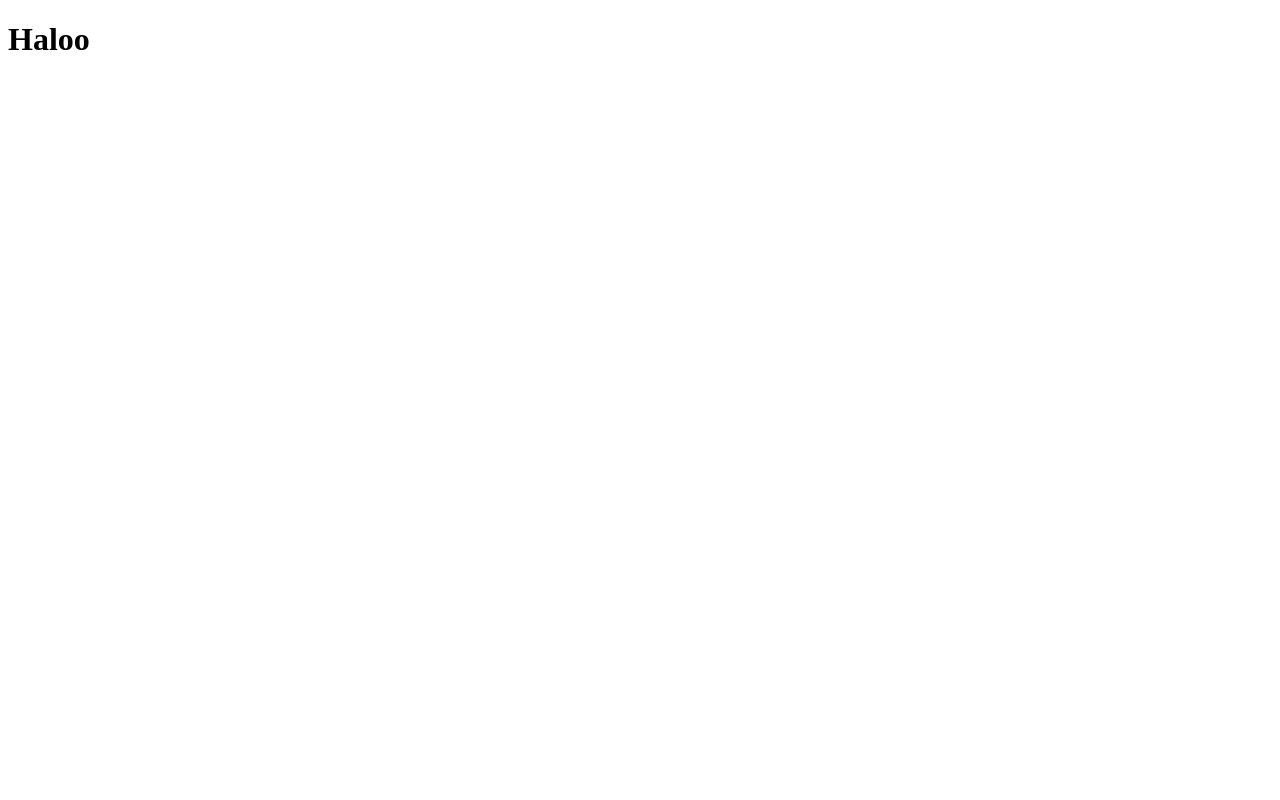
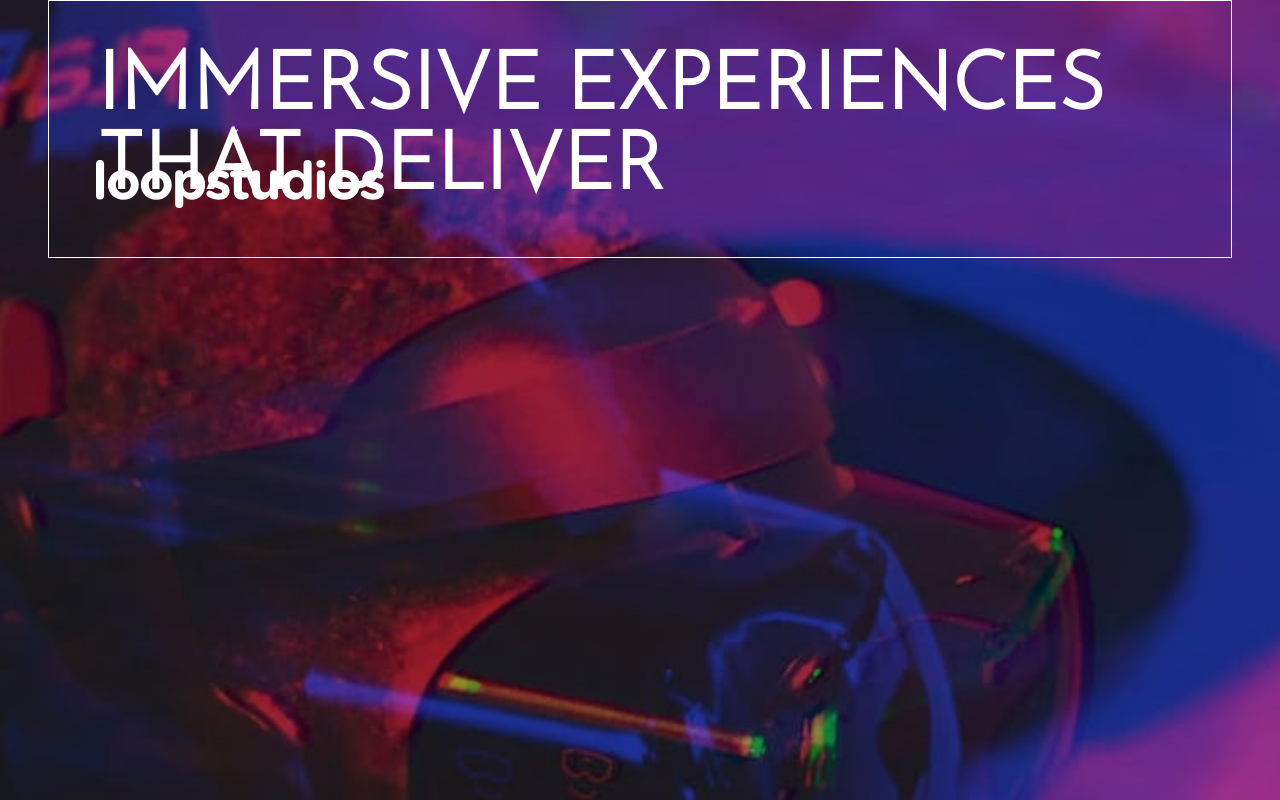
Before and after one commit to Rakha112/loopstudios-landing-page, a React (Create React App) app: page / in a window 1280 px wide. Built offline with nearby package versions, Linux system fonts and the light colour scheme.

Commit message:
initial commit

```diff
--- a/src/App.js
+++ b/src/App.js
@@ -1,9 +1,11 @@
-
+import Home from "./components/Home";
+import Navbar from './components/Navbar'
 
 function App() {
   return (
-    <div className="App">
-      <h1>Haloo</h1>
+    <div className="container">
+      <Navbar />
+      <Home />
     </div>
   );
 }
--- /dev/null
+++ b/src/components/Home.js
@@ -0,0 +1,15 @@
+import React from 'react'
+
+import bgHome from '../images/mobile/image-hero.jpg'
+const Home = () => {
+    return (
+        <div className="home">
+            <img className="bgHero" src={bgHome} alt="" />
+            <h1>
+                immersive experiences that deliver
+            </h1>
+        </div>
+    )
+}
+
+export default Home
--- /dev/null
+++ b/src/components/Navbar.js
@@ -0,0 +1,27 @@
+import React, {useState} from 'react'
+import logo from '../images/logo.svg'
+import ham from '../images/icon-hamburger.svg'
+import close from '../images/icon-close.svg'
+import navList from './data/dataNavList'
+
+const Navbar = () => {
+    const [isKlik , setisKlik] = useState(false)
+    return (
+        <div className="navbar">
+            <img className="logo" src={logo} alt="logo" />
+            <ul className={isKlik ? "aktif" : ""} >
+                { navList.map((list) => {
+                    console.log(list);
+                        return (
+                            <li key={list.id}><a href="#">{list.p}</a></li>
+                        )
+                    })
+                }
+            </ul>
+            <img className="ham" onClick={() => setisKlik(!isKlik)} src={ham} alt="menu" />
+            <img className="close" src={close} alt="close" />
+        </div>
+    )
+}
+
+export default Navbar
--- /dev/null
+++ b/src/components/data/dataNavList.js
@@ -0,0 +1,23 @@
+const navList = [
+    {
+        id: 1,
+        p: "About"
+    },
+    {
+        id: 2,
+        p: "Careers"
+    },
+    {
+        id: 3,
+        p: "Events"
+    },
+    {
+        id: 4,
+        p: "Product"
+    },
+    {
+        id: 5,
+        p: "Support"
+    },
+]
+export default navList
--- a/src/css/main.css
+++ b/src/css/main.css
@@ -1 +1,162 @@
-/* No CSS *//*# sourceMappingURL=main.css.map */
+@import url("https://fonts.googleapis.com/css2?family=Alata&display=swap");
+@import url("https://fonts.googleapis.com/css2?family=Josefin+Sans:wght@300&display=swap");
+* {
+  padding: 0;
+  margin: 0;
+  -webkit-box-sizing: border-box;
+          box-sizing: border-box;
+}
+
+body {
+  font-size: 15px;
+}
+
+.container {
+  position: relative;
+  height: 100vh;
+}
+
+.container .navbar {
+  position: absolute;
+  width: 100%;
+  z-index: 1;
+  padding-top: 5rem;
+  padding-left: 3rem;
+  padding-right: 3rem;
+  display: -webkit-box;
+  display: -ms-flexbox;
+  display: flex;
+  -webkit-box-pack: justify;
+      -ms-flex-pack: justify;
+          justify-content: space-between;
+}
+
+.container .navbar .logo {
+  width: 18rem;
+  height: auto;
+  cursor: pointer;
+  z-index: 1;
+}
+
+.container .navbar .ham {
+  width: 3rem;
+  height: auto;
+  margin: auto 0;
+  cursor: pointer;
+  z-index: 1;
+}
+
+.container .navbar .close {
+  width: 2.375rem;
+  height: auto;
+  margin: auto 0;
+  cursor: pointer;
+  display: none;
+}
+
+.container .navbar .aktif {
+  visibility: visible;
+  -webkit-transform: translateX(0);
+          transform: translateX(0);
+}
+
+.container .navbar ul {
+  visibility: hidden;
+  -webkit-transform: translateX(-100%);
+          transform: translateX(-100%);
+  background-color: black;
+  position: fixed;
+  list-style: none;
+  margin-top: -5rem;
+  margin-left: -3rem;
+  padding-top: 15rem;
+  padding-bottom: 100vh;
+  width: 100%;
+  -webkit-transition: all 0.5s ease;
+  transition: all 0.5s ease;
+}
+
+.container .navbar ul li {
+  padding-left: 3rem;
+  display: block;
+  padding-bottom: 2rem;
+  cursor: pointer;
+}
+
+.container .navbar ul li a {
+  font-family: 'Josefin Sans', sans-serif;
+  text-transform: uppercase;
+  font-size: 3rem;
+  color: white;
+  text-decoration: none;
+}
+
+.container .navbar ul li a:focus {
+  -webkit-box-shadow: 0px 5px 1px 0px white;
+          box-shadow: 0px 5px 1px 0px white;
+}
+
+.container .home .bgHero {
+  position: absolute;
+  width: 100%;
+}
+
+.container .home h1 {
+  border: 1px solid white;
+  margin: 0 3rem;
+  padding: 3rem;
+  text-transform: uppercase;
+  font-family: 'Josefin Sans', sans-serif;
+  position: relative;
+  color: white;
+  font-size: 5rem;
+}
+
+@media screen and (min-width: 1000px) {
+  .container {
+    overflow: hidden;
+  }
+  .container .navbar {
+    margin-top: 5rem;
+    margin-left: 3rem;
+    margin-right: 3rem;
+    display: -webkit-box;
+    display: -ms-flexbox;
+    display: flex;
+    -webkit-box-pack: justify;
+        -ms-flex-pack: justify;
+            justify-content: space-between;
+  }
+  .container .navbar .logo {
+    width: 18rem;
+    height: auto;
+    margin: 0;
+  }
+  .container .navbar .ham {
+    display: none;
+    width: 3rem;
+    height: auto;
+    margin: auto 0;
+  }
+  .container .navbar .close {
+    display: none;
+  }
+  .container .navbar ul {
+    padding: 0;
+    position: unset;
+    display: unset;
+    list-style: none;
+    margin: auto 0;
+    width: auto;
+  }
+  .container .navbar ul li {
+    display: inline-block;
+    padding: 0;
+  }
+  .container .navbar ul li a {
+    font-size: 2rem;
+    color: white;
+    text-decoration: none;
+  }
+}
+/*# sourceMappingURL=main.css.map */
--- a/src/scss/_property.scss
+++ b/src/scss/_property.scss
@@ -0,0 +1,10 @@
+@import url('https://fonts.googleapis.com/css2?family=Alata&display=swap');
+@import url('https://fonts.googleapis.com/css2?family=Josefin+Sans:wght@300&display=swap');
+// ## Colors
+
+// ### Primary
+
+$White: hsl(0, 0%, 100%);
+$Black: hsl(0, 0%, 0%);
+$Dark_Gray: hsl(0, 0%, 55%);
+$Very_Dark_Gray: hsl(0, 0%, 41%);
--- a/src/scss/main.scss
+++ b/src/scss/main.scss
@@ -0,0 +1,148 @@
+@import "property";
+
+* {
+    padding: 0;
+    margin: 0;
+    box-sizing: border-box;
+}
+body {
+    font-size: 15px;
+    // background-color: black;
+}
+
+// font-family: 'Alata', sans-serif;
+// font-family: 'Josefin Sans', sans-serif;
+
+.container {
+    position: relative;
+    height: 100vh;
+    .navbar {
+        position: absolute;
+        width: 100%;
+        z-index: 1;
+        padding-top: 5rem;
+        padding-left: 3rem;
+        padding-right: 3rem;
+        display: flex;
+        justify-content: space-between;
+        .logo {
+            width: 18rem;
+            height: auto;
+            cursor: pointer;
+            z-index: 1;
+        }
+        .ham {
+            width: 3rem;
+            height: auto;
+            margin: auto 0;
+            cursor: pointer;
+            z-index: 1;
+        }
+        .close {
+            width: 2.375rem;
+            height: auto;
+            margin: auto 0;
+            cursor: pointer;
+            display: none;
+        }
+        .aktif {
+            visibility: visible;
+            transform: translateX(0);
+        }
+        ul {
+            visibility: hidden;
+            transform: translateX(-100%);
+            background-color: $Black;
+            position: fixed;
+            list-style: none;
+            margin-top: -5rem;
+            margin-left: -3rem;
+            padding-top: 15rem;
+            padding-bottom: 100vh;
+            width: 100%;
+            transition: all 0.5s ease;
+            li {
+                padding-left: 3rem;
+                display: block;
+                padding-bottom: 2rem;
+                cursor: pointer;
+
+                a {
+                    font-family: 'Josefin Sans', sans-serif;
+                    text-transform: uppercase;
+                    font-size: 3rem;
+                    color: $White;
+                    text-decoration: none;
+
+                }
+                a:focus {
+                    box-shadow: 0px 5px 1px 0px white;
+                }
+            }
+        }
+    }
+    .home {
+        .bgHero {
+            position: absolute;
+            width: 100%;
+        }
+
+        h1 {
+            border: 1px solid $White;
+            margin: 0 3rem;
+            padding: 3rem;
+            text-transform: uppercase;
+            font-family: 'Josefin Sans', sans-serif;
+            position: relative;
+            color: $White;
+            font-size: 5rem;
+        }
+    }
+
+}
+
+@media screen and (min-width: 1000px) {
+    .container {
+        overflow: hidden;
+        .navbar {
+            margin-top: 5rem;
+            margin-left: 3rem;
+            margin-right: 3rem;
+            display: flex;
+            justify-content: space-between;
+            .logo {
+                width: 18rem;
+                height: auto;
+                margin: 0;
+            }
+            .ham {
+                display: none;
+                width: 3rem;
+                height: auto;
+                margin: auto 0;
+            }
+            .close {
+                display: none;
+            }
+            ul {
+                padding: 0;
+                position: unset;
+                display: unset;
+                list-style: none;
+                margin: auto 0;
+                width: auto;
+                li {
+                    display: inline-block;
+                    padding: 0;
+                    a {
+                        font-size: 2rem;
+                        color: $White;
+                        text-decoration: none;
+                    }
+
+                }
+            }
+        }
+    }
+
+}
```
Also changed, not shown: 1 other file (tests, documents, lock files or other folders).
